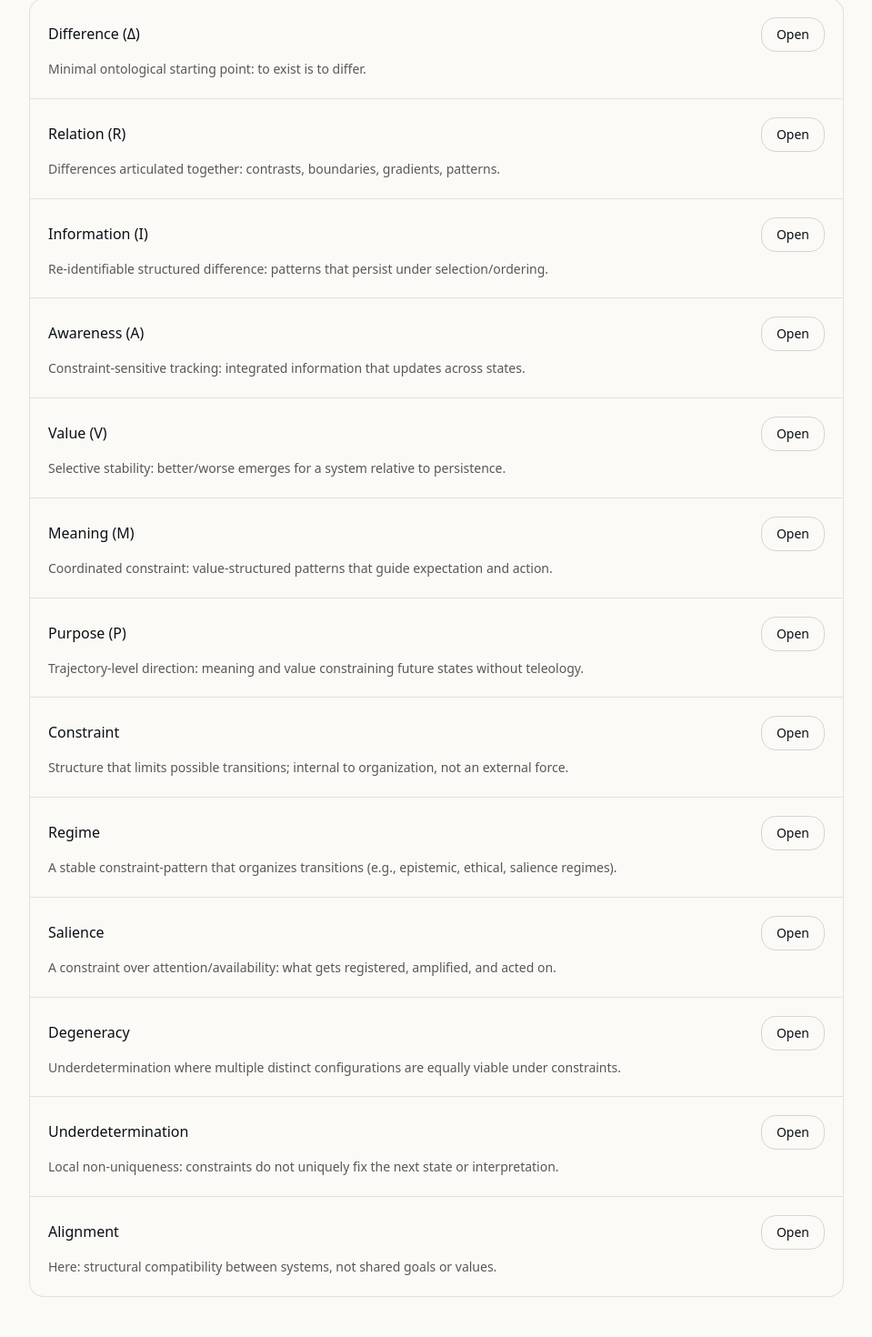
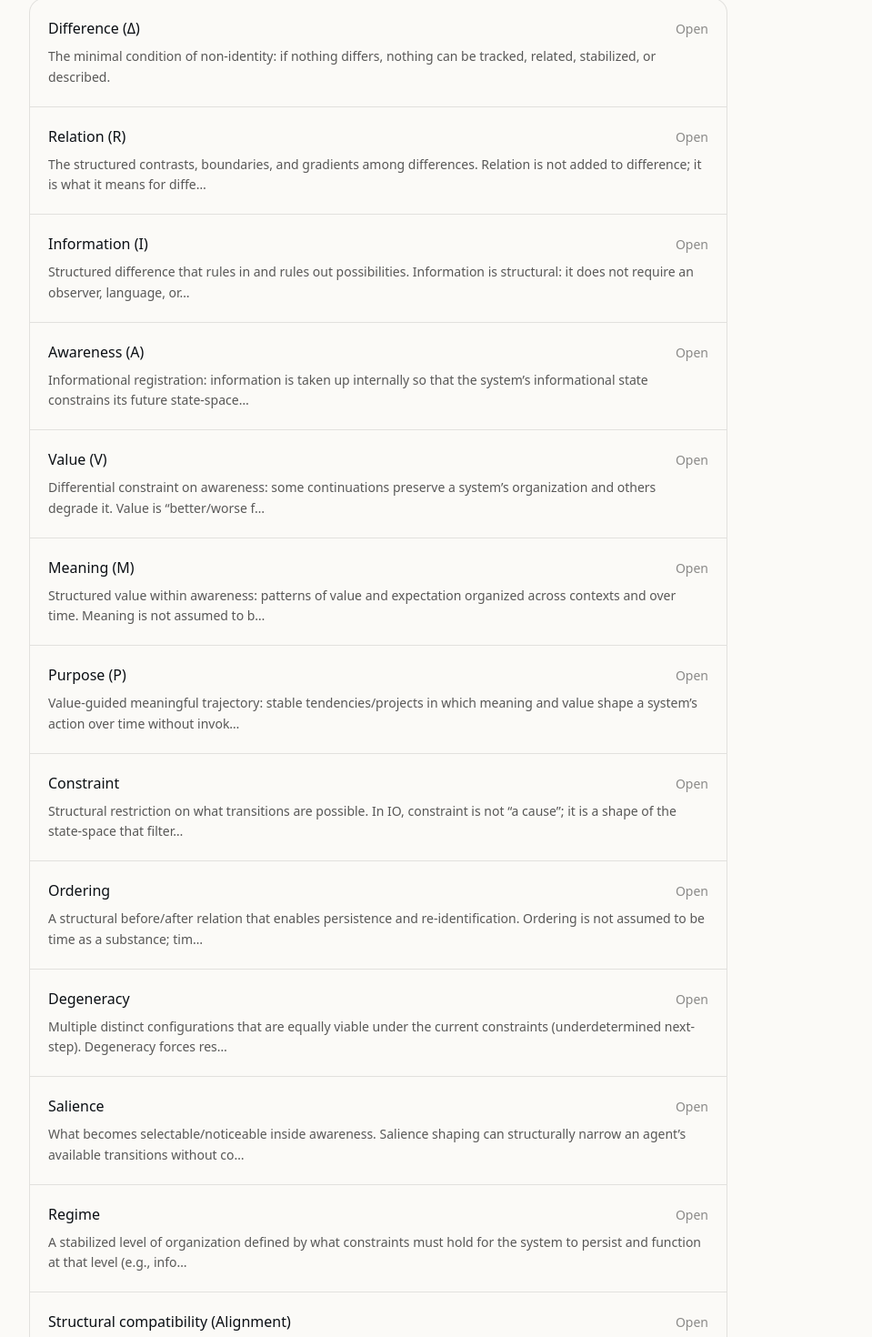
Before and after one commit to MindsEye69/information-ontology-site, a Next.js app: page /glossary in a window 1280 px wide. Shown: the part 299-1769 px from the top of the page at 91% size, without its empty margins (48-1007 px from the left). Built offline with nearby package versions, Linux system fonts and the light colour scheme.

Commit message:
Second run of patches.

```diff
--- a/app/glossary/[slug]/page.tsx
+++ b/app/glossary/[slug]/page.tsx
@@ -1,152 +1,118 @@
 import Link from "next/link";
 import { notFound } from "next/navigation";
 
-const TERMS: Record<
-  string,
-  { term: string; short: string; body: string[] }
-> = {
-  difference: {
-    term: "Difference (\u0394)",
-    short: "Minimal ontological starting point: to exist is to differ.",
-    body: [
-      "Difference (\u0394) is the minimal condition for anything to be at all. A world with no difference contains no distinctions, no structure, and no persistence.",
-      "In IO, difference is not a concept about observers or measurement. It is the structural precondition for any further articulation.",
-    ],
+const TERMS: Record<string, { term: string; short: string; body: string[] }> = {
+  "difference": {
+    "term": "Difference (Δ)",
+    "short": "The minimal condition of non-identity: if nothing differs, nothing can be tracked, related, stabilized, or described.",
+    "body": [
+      "The minimal condition of non-identity: if nothing differs, nothing can be tracked, related, stabilized, or described."
+    ]
   },
-  relation: {
-    term: "Relation (R)",
-    short: "Differences articulated together: contrasts, boundaries, gradients, patterns.",
-    body: [
-      "Relation (R) names the minimal articulation of differences together: contrasts, boundaries, gradients, and patterned co-variation.",
-      "Relation is not an extra ingredient added to difference; it is what it means for differences to stand in contrast and constrain each other.",
-    ],
+  "relation": {
+    "term": "Relation (R)",
+    "short": "The structured contrasts, boundaries, and gradients among differences. Relation is not added to difference; it is what it means for diffe…",
+    "body": [
+      "The structured contrasts, boundaries, and gradients among differences. Relation is not added to difference; it is what it means for differences to stand in contrast."
+    ]
   },
-  information: {
-    term: "Information (I)",
-    short: "Re-identifiable structured difference: patterns that persist under selection/ordering.",
-    body: [
-      "Information (I) is re-identifiable structured difference: relational patterns stable enough to be distinguished from flux and to persist under ordering/selection.",
-      "This is an ontological use of \u2018information\u2019\u2014not limited to minds, symbols, or communication.",
-    ],
+  "information": {
+    "term": "Information (I)",
+    "short": "Structured difference that rules in and rules out possibilities. Information is structural: it does not require an observer, language, or…",
+    "body": [
+      "Structured difference that rules in and rules out possibilities. Information is structural: it does not require an observer, language, or semantic interpretation."
+    ]
   },
-  awareness: {
-    term: "Awareness (A)",
-    short: "Constraint-sensitive tracking: integrated information that updates across states.",
-    body: [
-      "Awareness (A) is constraint-sensitive tracking: information integrated such that it updates across states and conditions what happens next.",
-      "This is a minimal structural notion (not human-level consciousness).",
-    ],
+  "awareness": {
+    "term": "Awareness (A)",
+    "short": "Informational registration: information is taken up internally so that the system’s informational state constrains its future state-space…",
+    "body": [
+      "Informational registration: information is taken up internally so that the system’s informational state constrains its future state-space. This is a minimal structural notion (not a theory of phenomenal consciousness)."
+    ]
   },
-  value: {
-    term: "Value (V)",
-    short: "Selective stability: better/worse emerges for a system relative to persistence.",
-    body: [
-      "Value (V) arises when some states are better or worse for a system\u2019s continued organization and persistence.",
-      "In IO, value is not mere preference-talk; it is a structural tilt over possible states relative to stability.",
-    ],
+  "value": {
+    "term": "Value (V)",
+    "short": "Differential constraint on awareness: some continuations preserve a system’s organization and others degrade it. Value is “better/worse f…",
+    "body": [
+      "Differential constraint on awareness: some continuations preserve a system’s organization and others degrade it. Value is “better/worse for the system” before morality."
+    ]
   },
-  meaning: {
-    term: "Meaning (M)",
-    short: "Coordinated constraint: value-structured patterns that guide expectation and action.",
-    body: [
-      "Meaning (M) is value structured into stable patterns that coordinate expectation and action.",
-      "Meaning can exist without language or semantics: it is a way a system organizes what matters, when, and in which contexts.",
-    ],
+  "meaning": {
+    "term": "Meaning (M)",
+    "short": "Structured value within awareness: patterns of value and expectation organized across contexts and over time. Meaning is not assumed to b…",
+    "body": [
+      "Structured value within awareness: patterns of value and expectation organized across contexts and over time. Meaning is not assumed to be representation or truth-conditions; those are later, optional specializations."
+    ]
   },
-  purpose: {
-    term: "Purpose (P)",
-    short: "Trajectory-level direction: meaning and value constraining future states without teleology.",
-    body: [
-      "Purpose (P) is trajectory-level direction: meaning and value constraining future states over time.",
-      "IO rejects teleology: purpose is not the future \u2018pulling\u2019 the present, but present structure steering trajectories.",
-    ],
+  "purpose": {
+    "term": "Purpose (P)",
+    "short": "Value-guided meaningful trajectory: stable tendencies/projects in which meaning and value shape a system’s action over time without invok…",
+    "body": [
+      "Value-guided meaningful trajectory: stable tendencies/projects in which meaning and value shape a system’s action over time without invoking final causes or teleology as primitives."
+    ]
   },
-  constraint: {
-    term: "Constraint",
-    short: "Structure that limits possible transitions; internal to organization, not an external force.",
-    body: [
-      "Constraint is the structural limitation of possible transitions: what can change without dissolving, and which transitions are stable.",
-      "Constraints are internal to organization; they are not an external \u2018force\u2019 added on top of physics.",
-    ],
+  "constraint": {
+    "term": "Constraint",
+    "short": "Structural restriction on what transitions are possible. In IO, constraint is not “a cause”; it is a shape of the state-space that filter…",
+    "body": [
+      "Structural restriction on what transitions are possible. In IO, constraint is not “a cause”; it is a shape of the state-space that filters continuation."
+    ]
   },
-  regime: {
-    term: "Regime",
-    short: "A stable constraint-pattern that organizes transitions (e.g., epistemic, ethical, salience regimes).",
-    body: [
-      "A regime is a relatively stable pattern of constraints that organizes transitions across time (e.g., an epistemic regime, ethical regime, or salience regime).",
-      "Regimes are how higher-order stability is maintained: they filter, prioritize, and stabilize behavior.",
-    ],
+  "ordering": {
+    "term": "Ordering",
+    "short": "A structural before/after relation that enables persistence and re-identification. Ordering is not assumed to be time as a substance; tim…",
+    "body": [
+      "A structural before/after relation that enables persistence and re-identification. Ordering is not assumed to be time as a substance; time is treated as a refinement of ordering under asymmetric constraint."
+    ]
   },
-  salience: {
-    term: "Salience",
-    short: "A constraint over attention/availability: what gets registered, amplified, and acted on.",
-    body: [
-      "Salience is the constraint structure that determines what becomes available for registration, attention, and action.",
-      "High-salience channels can dominate downstream value/meaning, producing control, manipulation, or addiction-like lock-in.",
-    ],
+  "degeneracy": {
+    "term": "Degeneracy",
+    "short": "Multiple distinct configurations that are equally viable under the current constraints (underdetermined next-step). Degeneracy forces res…",
+    "body": [
+      "Multiple distinct configurations that are equally viable under the current constraints (underdetermined next-step). Degeneracy forces resolution without smuggling in randomness, external choice, or goal-optimization."
+    ]
   },
-  degeneracy: {
-    term: "Degeneracy",
-    short: "Underdetermination where multiple distinct configurations are equally viable under constraints.",
-    body: [
-      "Degeneracy is underdetermination where multiple distinct configurations are equally viable relative to the constraints in play.",
-      "Resolution under degeneracy explains continuity without appealing to randomness or executive choice.",
-    ],
+  "salience": {
+    "term": "Salience",
+    "short": "What becomes selectable/noticeable inside awareness. Salience shaping can structurally narrow an agent’s available transitions without co…",
+    "body": [
+      "What becomes selectable/noticeable inside awareness. Salience shaping can structurally narrow an agent’s available transitions without coercion."
+    ]
   },
-  underdetermination: {
-    term: "Underdetermination",
-    short: "Local non-uniqueness: constraints do not uniquely fix the next state or interpretation.",
-    body: [
-      "Underdetermination is local non-uniqueness: constraints do not uniquely fix a next state, interpretation, or selection.",
-      "IO treats many \u2018open\u2019 phenomena as perspectival openness under constraint, compatible with global determinism.",
-    ],
+  "regime": {
+    "term": "Regime",
+    "short": "A stabilized level of organization defined by what constraints must hold for the system to persist and function at that level (e.g., info…",
+    "body": [
+      "A stabilized level of organization defined by what constraints must hold for the system to persist and function at that level (e.g., informational, awareness, value regimes)."
+    ]
   },
-  alignment: {
-    term: "Alignment",
-    short: "Here: structural compatibility between systems, not shared goals or values.",
-    body: [
-      "In this project, \u201calignment\u201d is used in a restricted sense: whether two systems can operate under compatible constraints without loss of coherence.",
-      "This is not a claim that alignment is solved in general, nor a claim about shared intentions, values, or goals.",
-    ],
-  },
+  "alignment": {
+    "term": "Structural compatibility (Alignment)",
+    "short": "Compatibility between constraint regimes, not shared goals/values. Two systems are aligned when they can operate under mutually compatibl…",
+    "body": [
+      "Compatibility between constraint regimes, not shared goals/values. Two systems are aligned when they can operate under mutually compatible constraints without collapsing coherence or erasing the other’s action space."
+    ]
+  }
 };
 
-export default function GlossaryEntry({ params }: { params: { slug: string } }) {
+export default function GlossaryTermPage({ params }: { params: { slug: string } }) {
   const entry = TERMS[params.slug];
   if (!entry) return notFound();
 
   return (
-    <div className="mx-auto max-w-6xl px-4 py-16">
-      <div className="max-w-4xl">
-        <p className="text-xs uppercase tracking-[0.2em] text-black/55">Glossary</p>
-        <h1 className="mt-3 text-3xl md:text-4xl font-semibold tracking-tight">
-          {entry.term}
-        </h1>
-        <p className="mt-4 text-sm md:text-base text-black/70 leading-relaxed">
-          {entry.short}
-        </p>
+    <div className="mx-auto max-w-6xl px-4 py-14">
+      <div className="max-w-3xl">
+        <Link href="/glossary" className="text-sm text-black/60 underline underline-offset-4">
+          ← Back to glossary
+        </Link>
 
-        <div className="mt-10 space-y-4 rounded-2xl border border-black/10 bg-paper p-6 md:p-8">
-          {entry.body.map((p) => (
-            <p key={p} className="text-sm md:text-base text-black/75 leading-relaxed">
-              {p}
-            </p>
+        <h1 className="mt-5 text-3xl md:text-4xl font-semibold tracking-tight">{entry.term}</h1>
+        <p className="mt-4 text-black/70 leading-relaxed">{entry.short}</p>
+
+        <div className="mt-6 space-y-4 text-black/75 leading-relaxed">
+          {entry.body.map((p, i) => (
+            <p key={i}>{p}</p>
           ))}
-        </div>
-
-        <div className="mt-10 flex flex-wrap gap-3">
-          <Link
-            href="/glossary"
-            className="no-underline inline-flex items-center rounded-2xl px-4 py-2 border border-black/15 text-sm"
-          >
-            Back to glossary
-          </Link>
-          <Link
-            href="/process"
-            className="no-underline inline-flex items-center rounded-2xl px-4 py-2 border border-black/15 text-sm"
-          >
-            The Project as Process
-          </Link>
         </div>
       </div>
     </div>
--- a/app/glossary/page.tsx
+++ b/app/glossary/page.tsx
@@ -1,47 +1,146 @@
 import Link from "next/link";
 
-const TERMS = [
-  { slug: "difference", term: "Difference (Δ)", short: "Minimal ontological starting point: to exist is to differ." },
-  { slug: "relation", term: "Relation (R)", short: "Differences articulated together: contrasts, boundaries, gradients, patterns." },
-  { slug: "information", term: "Information (I)", short: "Re-identifiable structured difference: patterns that persist under selection/ordering." },
-  { slug: "awareness", term: "Awareness (A)", short: "Constraint-sensitive tracking: integrated information that updates across states." },
-  { slug: "value", term: "Value (V)", short: "Selective stability: better/worse emerges for a system relative to persistence." },
-  { slug: "meaning", term: "Meaning (M)", short: "Coordinated constraint: value-structured patterns that guide expectation and action." },
-  { slug: "purpose", term: "Purpose (P)", short: "Trajectory-level direction: meaning and value constraining future states without teleology." },
-  { slug: "constraint", term: "Constraint", short: "Structure that limits possible transitions; internal to organization, not an external force." },
-  { slug: "regime", term: "Regime", short: "A stable constraint-pattern that organizes transitions (e.g., epistemic, ethical, salience regimes)." },
-  { slug: "salience", term: "Salience", short: "A constraint over attention/availability: what gets registered, amplified, and acted on." },
-  { slug: "degeneracy", term: "Degeneracy", short: "Underdetermination where multiple distinct configurations are equally viable under constraints." },
-  { slug: "underdetermination", term: "Underdetermination", short: "Local non-uniqueness: constraints do not uniquely fix the next state or interpretation." },
-  { slug: "alignment", term: "Alignment", short: "Here: structural compatibility between systems, not shared goals or values." },
+const TERMS: Array<{ slug: string; term: string; short: string; body: string[] }> = [
+  {
+    "slug": "difference",
+    "term": "Difference (Δ)",
+    "short": "The minimal condition of non-identity: if nothing differs, nothing can be tracked, related, stabilized, or described.",
+    "body": [
+      "The minimal condition of non-identity: if nothing differs, nothing can be tracked, related, stabilized, or described."
+    ]
+  },
+  {
+    "slug": "relation",
+    "term": "Relation (R)",
+    "short": "The structured contrasts, boundaries, and gradients among differences. Relation is not added to difference; it is what it means for diffe…",
+    "body": [
+      "The structured contrasts, boundaries, and gradients among differences. Relation is not added to difference; it is what it means for differences to stand in contrast."
+    ]
+  },
+  {
+    "slug": "information",
+    "term": "Information (I)",
+    "short": "Structured difference that rules in and rules out possibilities. Information is structural: it does not require an observer, language, or…",
+    "body": [
+      "Structured difference that rules in and rules out possibilities. Information is structural: it does not require an observer, language, or semantic interpretation."
+    ]
+  },
+  {
+    "slug": "awareness",
+    "term": "Awareness (A)",
+    "short": "Informational registration: information is taken up internally so that the system’s informational state constrains its future state-space…",
+    "body": [
+      "Informational registration: information is taken up internally so that the system’s informational state constrains its future state-space. This is a minimal structural notion (not a theory of phenomenal consciousness)."
+    ]
+  },
+  {
+    "slug": "value",
+    "term": "Value (V)",
+    "short": "Differential constraint on awareness: some continuations preserve a system’s organization and others degrade it. Value is “better/worse f…",
+    "body": [
+      "Differential constraint on awareness: some continuations preserve a system’s organization and others degrade it. Value is “better/worse for the system” before morality."
+    ]
+  },
+  {
+    "slug": "meaning",
+    "term": "Meaning (M)",
+    "short": "Structured value within awareness: patterns of value and expectation organized across contexts and over time. Meaning is not assumed to b…",
+    "body": [
+      "Structured value within awareness: patterns of value and expectation organized across contexts and over time. Meaning is not assumed to be representation or truth-conditions; those are later, optional specializations."
+    ]
+  },
+  {
+    "slug": "purpose",
+    "term": "Purpose (P)",
+    "short": "Value-guided meaningful trajectory: stable tendencies/projects in which meaning and value shape a system’s action over time without invok…",
+    "body": [
+      "Value-guided meaningful trajectory: stable tendencies/projects in which meaning and value shape a system’s action over time without invoking final causes or teleology as primitives."
+    ]
+  },
+  {
+    "slug": "constraint",
+    "term": "Constraint",
+    "short": "Structural restriction on what transitions are possible. In IO, constraint is not “a cause”; it is a shape of the state-space that filter…",
+    "body": [
+      "Structural restriction on what transitions are possible. In IO, constraint is not “a cause”; it is a shape of the state-space that filters continuation."
+    ]
+  },
+  {
+    "slug": "ordering",
+    "term": "Ordering",
+    "short": "A structural before/after relation that enables persistence and re-identification. Ordering is not assumed to be time as a substance; tim…",
+    "body": [
+      "A structural before/after relation that enables persistence and re-identification. Ordering is not assumed to be time as a substance; time is treated as a refinement of ordering under asymmetric constraint."
+    ]
+  },
+  {
+    "slug": "degeneracy",
+    "term": "Degeneracy",
+    "short": "Multiple distinct configurations that are equally viable under the current constraints (underdetermined next-step). Degeneracy forces res…",
+    "body": [
+      "Multiple distinct configurations that are equally viable under the current constraints (underdetermined next-step). Degeneracy forces resolution without smuggling in randomness, external choice, or goal-optimization."
+    ]
+  },
+  {
+    "slug": "salience",
+    "term": "Salience",
+    "short": "What becomes selectable/noticeable inside awareness. Salience shaping can structurally narrow an agent’s available transitions without co…",
+    "body": [
+      "What becomes selectable/noticeable inside awareness. Salience shaping can structurally narrow an agent’s available transitions without coercion."
+    ]
+  },
+  {
+    "slug": "regime",
+    "term": "Regime",
+    "short": "A stabilized level of organization defined by what constraints must hold for the system to persist and function at that level (e.g., info…",
+    "body": [
+      "A stabilized level of organization defined by what constraints must hold for the system to persist and function at that level (e.g., informational, awareness, value regimes)."
+    ]
+  },
+  {
+    "slug": "alignment",
+    "term": "Structural compatibility (Alignment)",
+    "short": "Compatibility between constraint regimes, not shared goals/values. Two systems are aligned when they can operate under mutually compatibl…",
+    "body": [
+      "Compatibility between constraint regimes, not shared goals/values. Two systems are aligned when they can operate under mutually compatible constraints without collapsing coherence or erasing the other’s action space."
+    ]
+  }
 ];
 
-export default function GlossaryIndex() {
+export default function GlossaryPage() {
   return (
-    <div className="mx-auto max-w-6xl px-4 py-16">
-      <div className="max-w-4xl">
+    <div className="mx-auto max-w-6xl px-4 py-14">
+      <div className="max-w-3xl">
         <p className="text-xs uppercase tracking-[0.2em] text-black/55">Glossary</p>
-        <h1 className="mt-3 text-3xl md:text-4xl font-semibold tracking-tight">
-          Terms and definitions
-        </h1>
-        <p className="mt-4 text-sm md:text-base text-black/70 leading-relaxed">
-          Glossary entries are available for terms that have project-specific meanings or where a common word is used in an uncommon way.
+        <h1 className="mt-3 text-3xl md:text-4xl font-semibold tracking-tight">Core terms</h1>
+
+        <p className="mt-5 text-black/70 leading-relaxed">
+          These are short, structural definitions for how the site uses key terms. Where a common word is used in an uncommon way, this glossary is the reference.
         </p>
 
         <div className="mt-10 divide-y divide-black/10 rounded-2xl border border-black/10 bg-paper">
           {TERMS.map((t) => (
-            <div key={t.slug} className="p-5">
-              <div className="flex items-baseline justify-between gap-6 flex-wrap">
-                <div className="text-base font-medium">{t.term}</div>
-                <Link
-                  href={`/glossary/${t.slug}`}
-                  className="no-underline inline-flex items-center rounded-2xl px-4 py-2 border border-black/15 text-sm"
-                >
-                  Open
-                </Link>
+            <details key={t.slug} className="group p-5">
+              <summary className="cursor-pointer list-none select-none">
+                <div className="flex items-baseline justify-between gap-6 flex-wrap">
+                  <div className="text-base font-medium">{t.term}</div>
+                  <span className="text-sm text-black/45 group-open:hidden">Open</span>
+                  <span className="text-sm text-black/45 hidden group-open:inline">Close</span>
+                </div>
+                <p className="mt-2 text-sm text-black/65 leading-relaxed">{t.short}</p>
+              </summary>
+
+              <div className="mt-4 space-y-3 text-black/75 leading-relaxed">
+                {t.body.map((p, i) => (
+                  <p key={i}>{p}</p>
+                ))}
+                <div className="pt-2">
+                  <Link className="text-sm underline underline-offset-4 text-black/60" href={`/glossary/${t.slug}`}>
+                    Permalink
+                  </Link>
+                </div>
               </div>
-              <p className="mt-2 text-sm text-black/65 leading-relaxed">{t.short}</p>
-            </div>
+            </details>
           ))}
         </div>
       </div>
--- a/app/ontology/page.tsx
+++ b/app/ontology/page.tsx
@@ -40,7 +40,7 @@ const stages = [
     overview:
       "Information is what we get when differences are organized into patterns. Order, correlation, and structure are all forms of information.",
     detail: [
-      "On this view, physics can be compatibly describable as dynamics of information—structured differences evolving under lawful constraints.",
+      "On this view, Many physical descriptions can be framed as dynamics of structured differences evolving under constraints. IO does not offer a physical model; it offers a structural lens that can sit alongside empirical theories.",
     ],
   },
   {
@@ -49,7 +49,7 @@ const stages = [
     label: "Awareness",
     tagline: "When information refers to itself.",
     overview:
-      "Awareness arises when information is integrated and recursively related to itself. A system becomes aware when it not only carries information, but tracks and updates it.",
+      "Awareness arises when information is internally registered such that the system’s informational state constrains its future state-space. A system becomes aware when it not only carries information, but uses it to update what it can do next.",
     detail: [
       "This is a minimal, structural notion of awareness: no human-level cognition is required. Any system that internally models its own informational state has at least some degree of awareness.",
     ],
```
Also changed, not shown: app/about/page.tsx (+39 -21 lines), app/ariadne/page.tsx (+10 -6 lines), scripts/sync-papers.mjs (+23 -1 lines).
